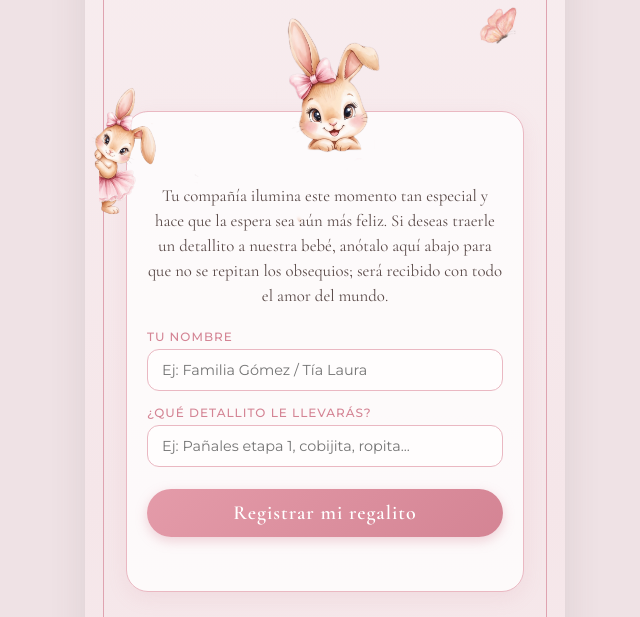
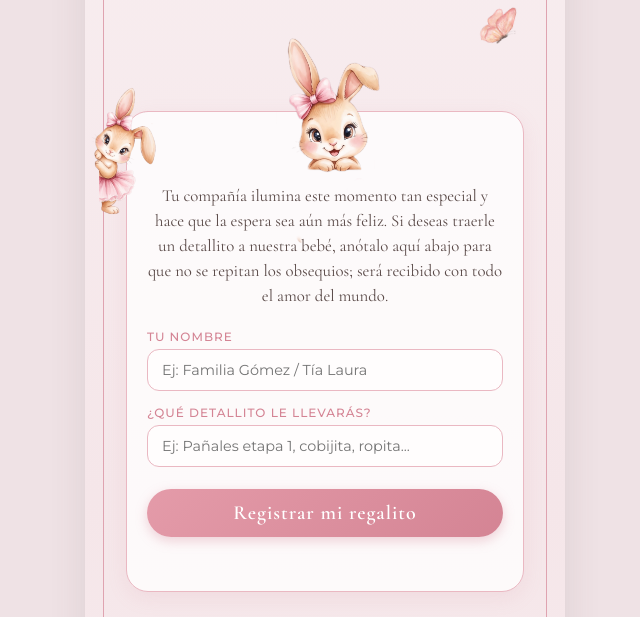
Before and after one commit to invitaciondigita/baby-shower-ana-sofia, a plain HTML site: page index.html in a window 1280 px wide. Shown: the part 180-797 px from the top of the page, without its empty margins (315-955 px from the left). Drawn offline with nearby package versions, Linux system fonts and the light colour scheme; no server answers.

Commit message:
Adjust top position of coneja-encabezado-caja

```diff
--- a/index.html
+++ b/index.html
@@ -116,7 +116,7 @@
     /* Conejita de arriba del recuadro bien grande y asentada en el borde */
     .coneja-encabezado-caja {
       position: absolute;
-      top: -105px;
+      top: -85px;
       left: 50%;
       transform: translateX(-50%);
       width: 275px;
```
